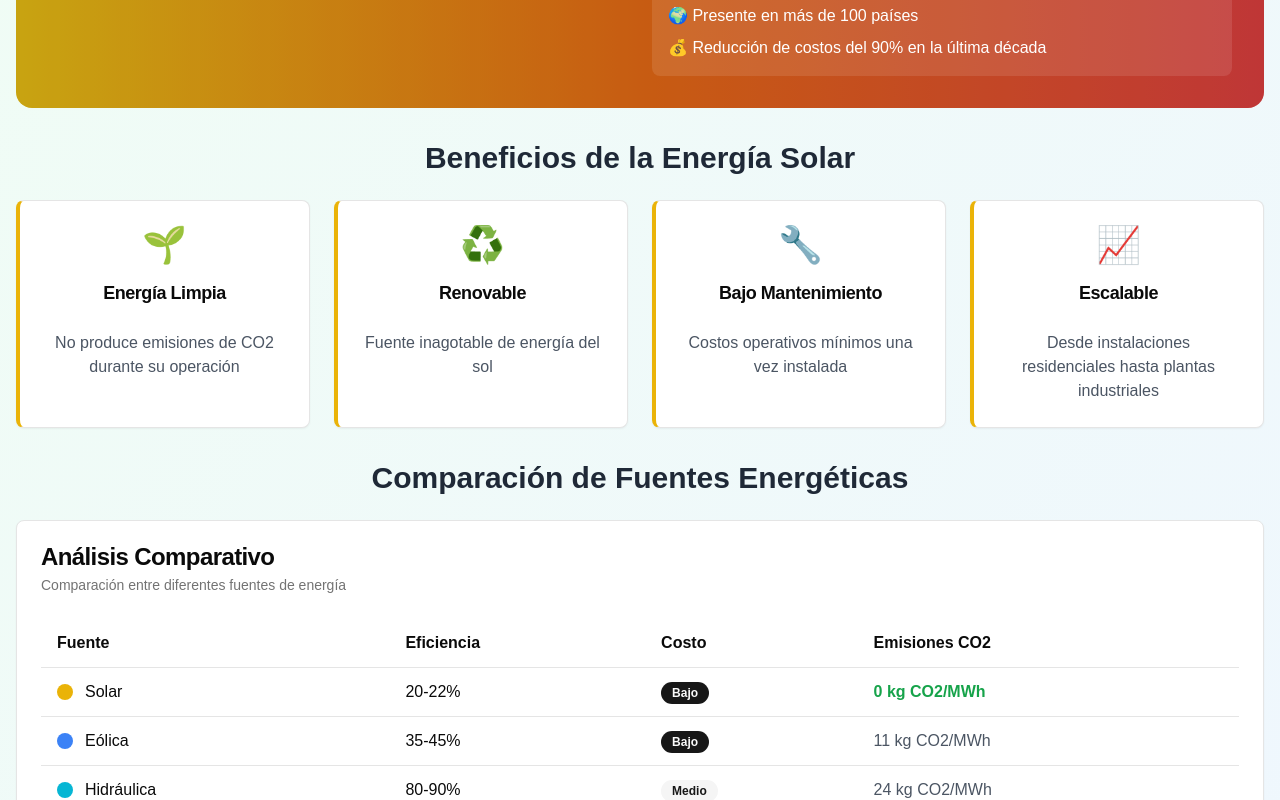
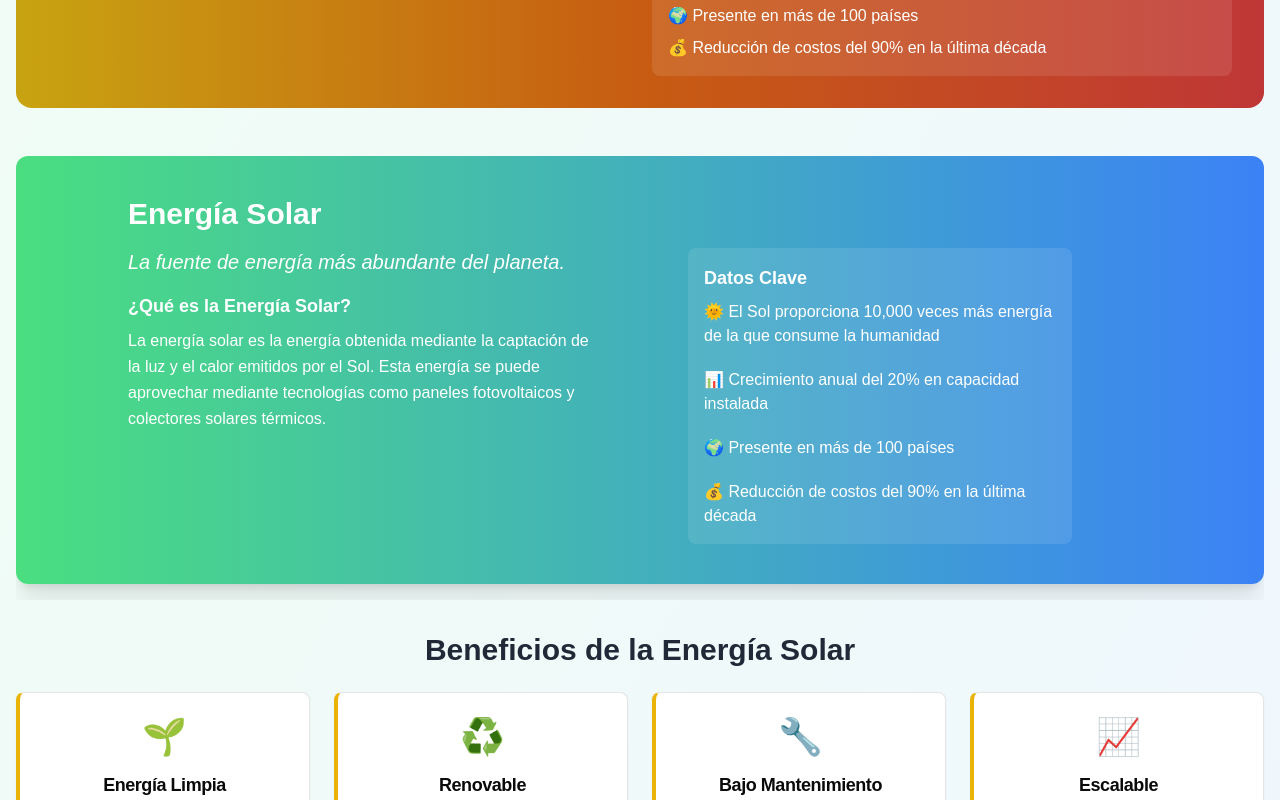
Before and after one commit to MT1504-COFFEE/NeoWatts, a Next.js app: page / in a window 1280 px wide. Shown: the part 476-1276 px from the top of the page. Built offline with nearby package versions, Linux system fonts and the light colour scheme.

Commit message:
carrusel de energias

```diff
--- a/app/components/SolarInfoSection.tsx
+++ b/app/components/SolarInfoSection.tsx
@@ -2,6 +2,8 @@
 
 import { Card, CardContent, CardDescription, CardHeader, CardTitle } from "@/components/ui/card"
 import { Badge } from "@/components/ui/badge"
+import CarruselEnergias from '../data/CarruselEnergias'
+
 
 export default function SolarInfoSection() {
   const benefits = [
@@ -60,6 +62,8 @@ export default function SolarInfoSection() {
           </div>
         </div>
       </div>
+     {/* Carrusel de energías renovables */}
+      <CarruselEnergias />
 
       {/* Benefits Section */}
       <div>
--- /dev/null
+++ b/app/data/CarruselEnergias.tsx
@@ -0,0 +1,163 @@
+'use client'
+import { useEffect, useRef } from 'react'
+
+const energias = [
+  {
+    titulo: 'Energía Solar',
+    contenido: (
+      <div className="grid md:grid-cols-2 gap-24 items-start">
+        <div>
+          <p className="text-xl italic mb-4">La fuente de energía más abundante del planeta.</p>
+          <h4 className="font-bold text-lg mb-2">¿Qué es la Energía Solar?</h4>
+          <p className="leading-relaxed">
+            La energía solar es la energía obtenida mediante la captación de la luz y el calor emitidos por el Sol. Esta
+            energía se puede aprovechar mediante tecnologías como paneles fotovoltaicos y colectores solares térmicos.
+          </p>
+        </div>
+        <div className="bg-white bg-opacity-10 rounded-lg p-4 w-full md:max-w-sm">
+          <h4 className="font-bold text-lg mb-2">Datos Clave</h4>
+          <ul className="space-y-5">
+            <li>🌞 El Sol proporciona 10,000 veces más energía de la que consume la humanidad</li>
+            <li>📊 Crecimiento anual del 20% en capacidad instalada</li>
+            <li>🌍 Presente en más de 100 países</li>
+            <li>💰 Reducción de costos del 90% en la última década</li>
+          </ul>
+        </div>
+      </div>
+    ),
+  },
+  {
+    titulo: 'Energía Eólica',
+    contenido: (
+      <div className="grid md:grid-cols-2 gap-24 items-start">
+        <div>
+          <p className="text-xl italic mb-4">Energía limpia generada por el viento.</p>
+          <h4 className="font-bold text-lg mb-2">¿Qué es la Energía Eólica?</h4>
+          <p className="leading-relaxed">
+            Utiliza el viento mediante aerogeneradores para producir electricidad sin generar emisiones contaminantes.
+          </p>
+        </div>
+        <div className="bg-white bg-opacity-10 rounded-lg p-4 w-full md:max-w-sm">
+          <h4 className="font-bold text-lg mb-2">Datos Clave</h4>
+          <ul className="space-y-2">
+            <li>💨 Fuente inagotable y limpia</li>
+            <li>📈 Alta eficiencia en zonas ventosas</li>
+            <li>🔧 Bajo mantenimiento</li>
+          </ul>
+        </div>
+      </div>
+    ),
+  },
+  {
+
+    titulo: 'Energía Hidroeléctrica',
+    contenido: (
+      <div className="grid md:grid-cols-2 gap-24 items-start">
+        <div>
+          <p className="text-xl italic mb-4">Generada por el movimiento del agua.</p>
+          <h4 className="font-bold text-lg mb-2">¿Qué es la Energía Hidroeléctrica?</h4>
+          <p className="leading-relaxed">
+            Aprovecha la energía cinética del agua en movimiento, especialmente en ríos y represas, para accionar turbinas
+            que generan electricidad.
+          </p>
+        </div>
+        <div className="bg-white bg-opacity-10 rounded-lg p-4 w-full md:max-w-sm">
+          <h4 className="font-bold text-lg mb-2">Datos Clave</h4>
+          <ul className="space-y-2">
+            <li>🌊 Fuente estable y predecible</li>
+            <li>🏞️ Aporta más del 15% de la electricidad mundial</li>
+            <li>⚠️ Puede afectar ecosistemas acuáticos</li>
+          </ul>
+        </div>
+      </div>
+    ),
+  },
+  {
+    titulo: 'Energía de Biomasa',
+    contenido: (
+      <div className="grid md:grid-cols-2 gap-24 items-start">
+        <div>
+          <p className="text-xl italic mb-4">Energía a partir de materia orgánica.</p>
+          <h4 className="font-bold text-lg mb-2">¿Qué es la Energía de Biomasa?</h4>
+          <p className="leading-relaxed">
+            Utiliza restos vegetales, residuos agrícolas, madera o desechos orgánicos que se transforman en electricidad,
+            calor o biocombustibles.
+          </p>
+        </div>
+        <div className="bg-white bg-opacity-10 rounded-lg p-4 w-full md:max-w-sm">
+          <h4 className="font-bold text-lg mb-2">Datos Clave</h4>
+          <ul className="space-y-2">
+            <li>🌱 Reduce residuos y emisiones</li>
+            <li>🔥 Puede generar calor directo o electricidad</li>
+            <li>🧪 Base para biocombustibles sostenibles</li>
+          </ul>
+        </div>
+      </div>
+    ),
+  },
+  {
+    titulo: 'Energía Geotérmica',
+    contenido: (
+      <div className="grid md:grid-cols-2 gap-24 items-start">
+        <div>
+          <p className="text-xl italic mb-4">Calor desde el interior de la Tierra.</p>
+          <h4 className="font-bold text-lg mb-2">¿Qué es la Energía Geotérmica?</h4>
+          <p className="leading-relaxed">
+            Extrae calor del subsuelo para generar electricidad o calefacción, especialmente en zonas volcánicas o con
+            alta actividad geológica.
+          </p>
+        </div>
+        <div className="bg-white bg-opacity-10 rounded-lg p-4 w-full md:max-w-sm">
+          <h4 className="font-bold text-lg mb-2">Datos Clave</h4>
+          <ul className="space-y-2">
+            <li>🌋 Fuente constante todo el año</li>
+            <li>🏡 Ideal para calefacción de hogares</li>
+            <li>♻️ Emisiones muy bajas de CO₂</li>
+          </ul>
+        </div>
+      </div>
+    ),
+  },
+]
+
+export default function CarruselEnergias() {
+  const containerRef = useRef<HTMLDivElement>(null)
+
+  useEffect(() => {
+    let index = 0
+    const interval = setInterval(() => {
+      if (containerRef.current) {
+        const container = containerRef.current
+        const child = container.children[index] as HTMLElement
+        container.scrollTo({
+          left: child.offsetLeft,
+          behavior: 'smooth',
+        })
+        index = (index + 1) % energias.length
+      }
+    }, 15000)
+
+    return () => clearInterval(interval)
+  }, [])
+
+  return (
+    <div className="overflow-hidden">
+      <div
+        ref={containerRef}
+        className="flex overflow-x-auto scroll-smooth no-scrollbar snap-x snap-mandatory"
+      >
+        {energias.map((energia, i) => (
+          <div
+            key={i}
+            className="min-w-full flex-shrink-0 snap-center p-10 bg-gradient-to-r from-green-400 to-blue-500 text-white rounded-xl m-4 shadow-xl"
+          >
+            <div className="max-w-5xl mx-auto">
+              <h2 className="text-3xl font-bold mb-4">{energia.titulo}</h2>
+              <div>{energia.contenido}</div>
+            </div>
+          </div>
+        ))}
+      </div>
+    </div>
+  )
+}
```
Also changed, not shown: public/energia_solar.jpg (added).
